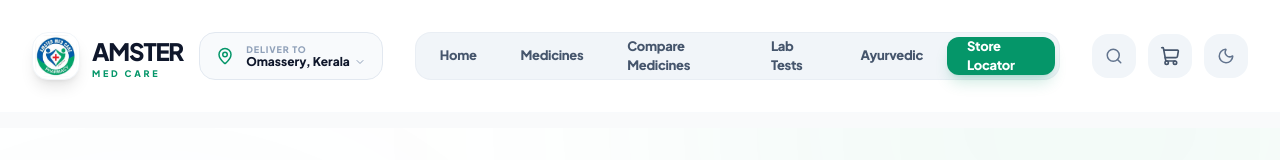
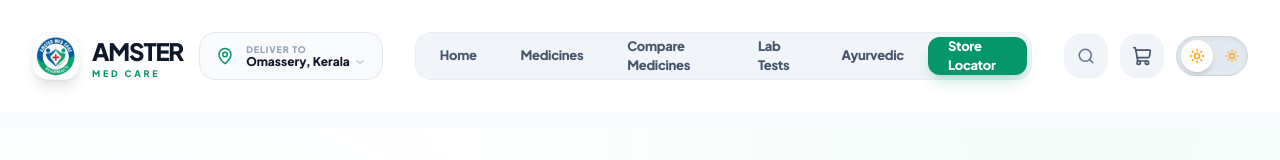
Before and after one commit to ibmdigitech/medical_shop_india, a React (Vite) app: page /stores in a window 1280 px wide. Shown: the top 160 px of the page. Built offline with nearby package versions, Linux system fonts and the light colour scheme.

Commit message:
feat: add animated pill-shaped ThemeToggle component

```diff
--- a/src/components/Navbar.jsx
+++ b/src/components/Navbar.jsx
@@ -9,6 +9,7 @@ import {
 import { useCart } from '../context/CartContext';
 import { useTheme } from '../context/ThemeContext';
 import logo from '../assets/logo.png';
+import ThemeToggle from './ThemeToggle';
 
 const navLinks = [
   { name: 'Home', path: '/' },
@@ -120,13 +121,7 @@ export default function Navbar() {
               )}
             </Link>
 
-            <button
-              onClick={toggle}
-              className="w-10 h-10 sm:w-11 sm:h-11 flex items-center justify-center bg-slate-100 dark:bg-white/5 rounded-2xl text-slate-500 hover:text-primary transition-all active:scale-90"
-              aria-label="Toggle Theme"
-            >
-              {theme === 'dark' ? <Sun size={18} /> : <Moon size={18} />}
-            </button>
+            <ThemeToggle />
 
             <button
               onClick={() => setMobileOpen(!mobileOpen)}
@@ -177,12 +172,7 @@ export default function Navbar() {
               className="relative w-80 h-full bg-white dark:bg-dark shadow-2xl flex flex-col pt-32 px-6"
             >
               <div className="absolute top-8 left-8 right-8 flex items-center justify-between">
-                <button
-                  onClick={toggle}
-                  className="w-12 h-12 flex items-center justify-center bg-slate-100 dark:bg-white/5 rounded-2xl text-slate-900 dark:text-white border border-slate-200 dark:border-white/10"
-                >
-                  {theme === 'dark' ? <Sun size={24} /> : <Moon size={24} />}
-                </button>
+                <ThemeToggle />
                 <button onClick={() => setMobileOpen(false)} className="w-12 h-12 flex items-center justify-center bg-slate-100 dark:bg-white/5 rounded-2xl text-slate-900 dark:text-white border border-slate-200 dark:border-white/10">
                   <X size={24} />
                 </button>
--- /dev/null
+++ b/src/components/ThemeToggle.jsx
@@ -0,0 +1,39 @@
+import { motion } from 'framer-motion';
+import { Sun, Moon } from 'lucide-react';
+import { useTheme } from '../context/ThemeContext';
+
+export default function ThemeToggle() {
+  const { theme, toggle } = useTheme();
+  const isDark = theme === 'dark';
+
+  return (
+    <button
+      onClick={toggle}
+      className={`relative flex items-center w-[72px] h-10 p-1 rounded-full transition-colors duration-500 shadow-inner ${
+        isDark ? 'bg-slate-800 border border-slate-700' : 'bg-slate-200 border border-slate-300'
+      }`}
+      aria-label="Toggle Dark Mode"
+    >
+      {/* Background Icons */}
+      <div className="absolute inset-0 flex justify-between items-center px-2 pointer-events-none">
+        <Moon size={14} className={`transition-opacity ${isDark ? 'text-white opacity-100' : 'opacity-0'}`} />
+        <Sun size={14} className={`transition-opacity ${!isDark ? 'text-amber-500 opacity-100' : 'opacity-0'}`} />
+      </div>
+
+      {/* Sliding Knob */}
+      <motion.div
+        layout
+        transition={{ type: "spring", stiffness: 700, damping: 30 }}
+        className={`w-8 h-8 flex items-center justify-center rounded-full shadow-md z-10 ${
+          isDark ? 'bg-slate-900 ml-auto' : 'bg-white mr-auto'
+        }`}
+      >
+        {isDark ? (
+          <Moon size={16} className="text-white" />
+        ) : (
+          <Sun size={16} className="text-amber-500" />
+        )}
+      </motion.div>
+    </button>
+  );
+}
```
